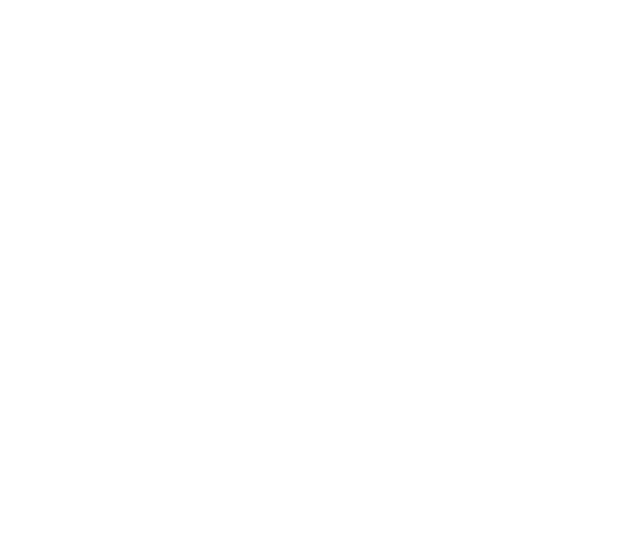
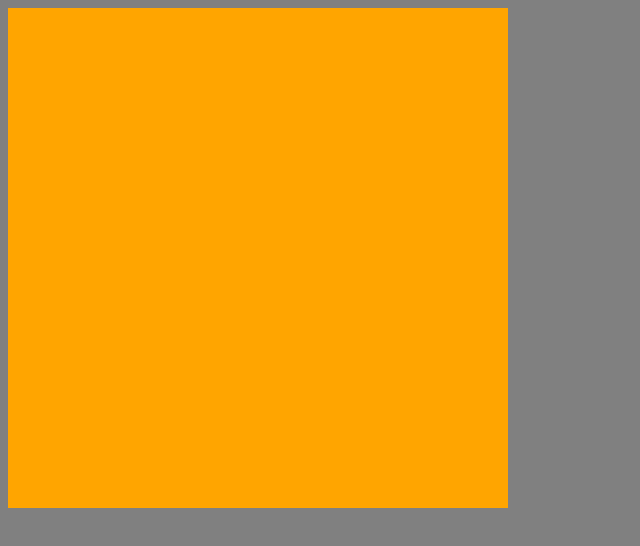
Before and after one commit to VolviX/etch-a-sketch, a plain HTML site: page index.html in a window 1280 px wide. Shown: the whole page, without its empty margins (0-640 px from the left). Drawn offline with Linux system fonts and the light colour scheme.

Commit message:
Add 16x16 grid

```diff
--- a/index.html
+++ b/index.html
@@ -9,5 +9,7 @@
 </head>
 <body>
 
+    <div class="main"></div>
+
 </body>
 </html>
--- a/script.js
+++ b/script.js
@@ -0,0 +1,19 @@
+function board() {
+    let main = document.querySelector('.main');
+    let row = [];
+    let column = [];
+
+    for (let i = 0; i < 16; i++) {
+        row[i] = document.createElement('div');
+        main.appendChild(row[i]);
+        console.log(`Row created: ${i}`);
+
+        for (let j = 0; j < 16; j++) {
+            column[j] = document.createElement('div');
+            row[i].appendChild(column[j]);
+            console.log(`Column created: ${j}`);
+        }
+    }
+}
+
+board();
--- a/style.css
+++ b/style.css
@@ -0,0 +1,9 @@
+body {
+    background-color: gray;
+}
+
+.main {
+    background-color: orange;
+    width: 500px;
+    height: 500px;
+}
```
